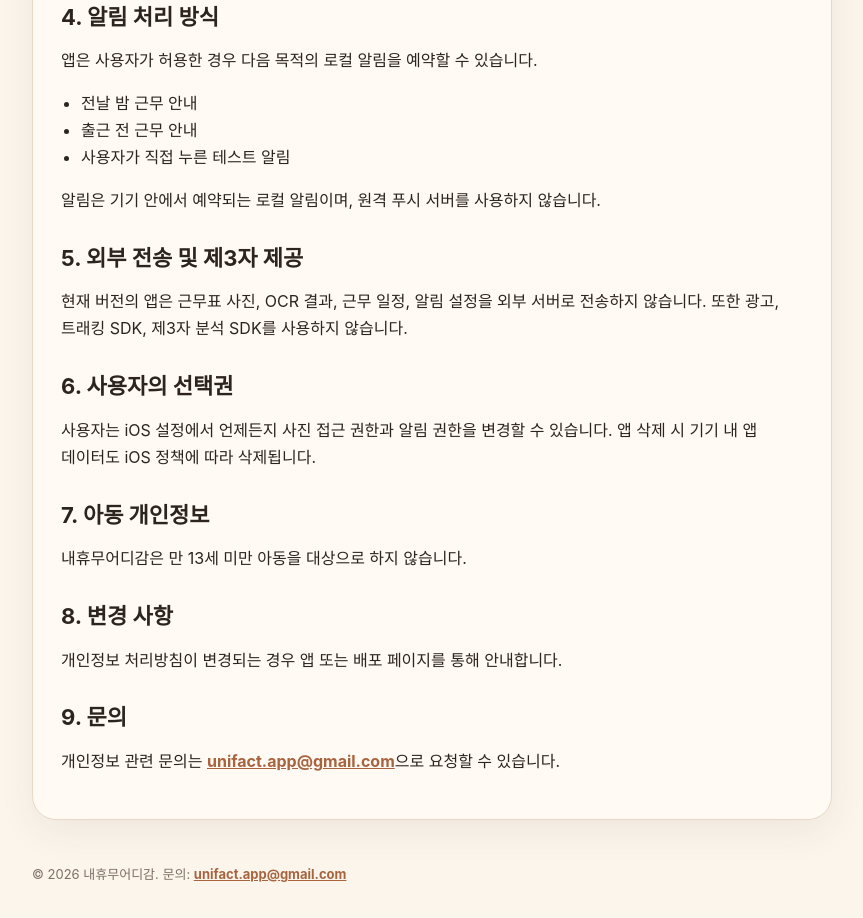
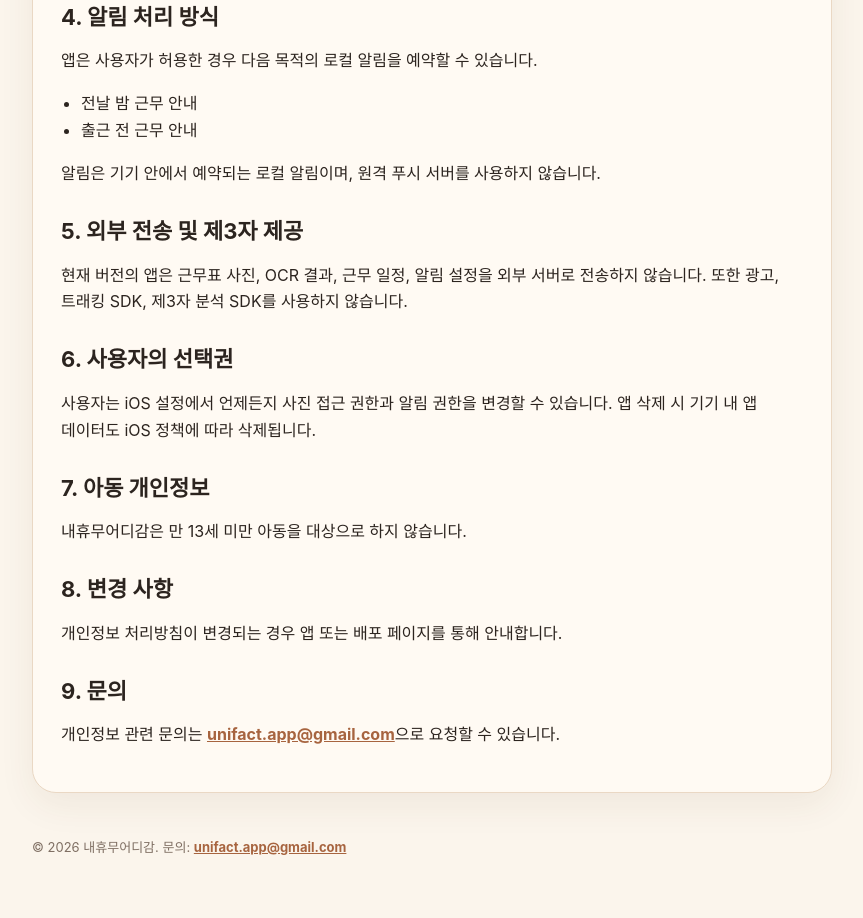
Before and after one commit to Sang-Mini/unifact-legal-pages, a plain HTML site: page docs/naehyumu-eodigam/privacy.html in a window 1280 px wide. Shown: the part 883-1801 px from the top of the page, without its empty margins (208-1071 px from the left). After the commit the page ends 1774 px from the top, so only its background shows below. Drawn offline with Linux system fonts and the light colour scheme.

Commit message:
Remove test notification from privacy policy

```diff
--- a/docs/naehyumu-eodigam/privacy.html
+++ b/docs/naehyumu-eodigam/privacy.html
@@ -131,7 +131,6 @@
       <ul>
         <li>전날 밤 근무 안내</li>
         <li>출근 전 근무 안내</li>
-        <li>사용자가 직접 누른 테스트 알림</li>
       </ul>
       <p>알림은 기기 안에서 예약되는 로컬 알림이며, 원격 푸시 서버를 사용하지 않습니다.</p>
       <h2>5. 외부 전송 및 제3자 제공</h2>
```
